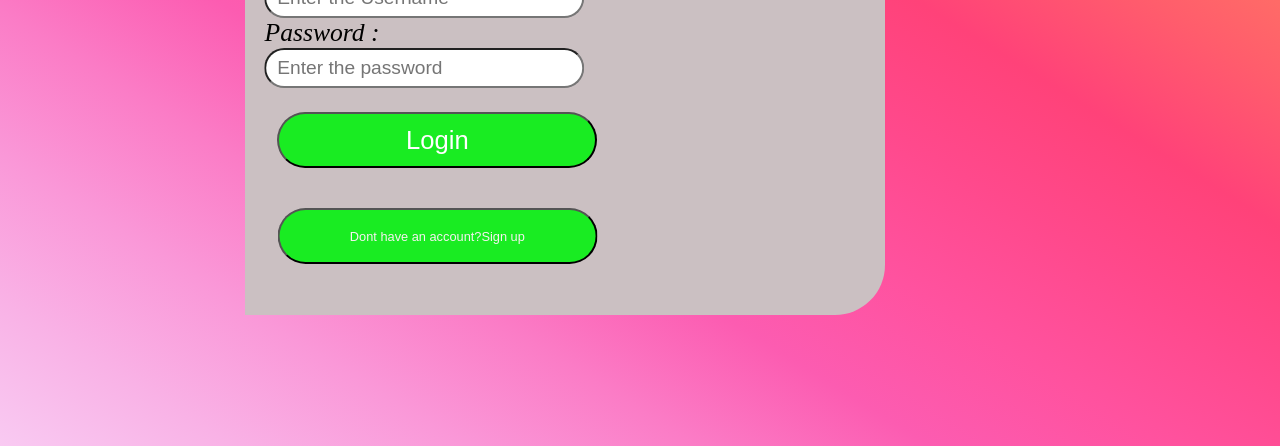
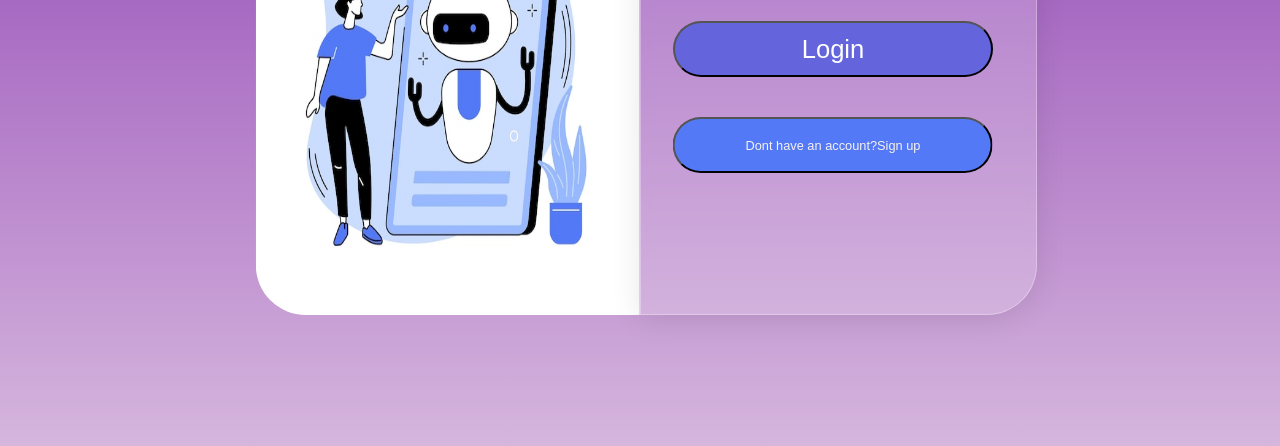
Before and after one commit to Jenin-Immanuel/here-i-am-frontend, a website built with Vite: page src/index.html in a window 1280 px wide. Shown: the part 354-800 px from the top of the page. Built offline with nearby package versions, Linux system fonts and the light colour scheme; files whose address does not match are found by name.

Commit message:
login image

```diff
--- a/src/index.html
+++ b/src/index.html
@@ -28,11 +28,11 @@
 </header>
     <div class="loginbox">
         <div class="loginimage">
-            <img src="cb1.png" alt="image of chatbot" id="landingimage">
+            <img src="chatbot-virtual-assistant-abstract-concept-vector-illustration_107173-25603.jpg" alt="image of chatbot" id="landingimage">
         </div>
         <div class="loginform">
             <div class="loginavatar">
-                <img src="avatar.png" alt="login avatar" id="avatar">
+                <!-- <img src="avatar.png" alt="login avatar" id="avatar"> -->
                 <h1>Login</h1>
             </div>
             <form method="post" action="#">
--- a/src/styles/style.css
+++ b/src/styles/style.css
@@ -5,10 +5,10 @@
     /* opacity: 10%;
     background-image: linear-gradient(to right bottom, #8d61f6, #cf52d4, #f150af, #ff5e8f, #ff7576, #ff8769, #fe9a60, #f7ad5c, #f3c058, #ead559, #dce962, #c7fd75);
     */
-    width: 80vw;
+    width: 64vw;
     height: 70vh;
-    margin-left: 10vw;
-    margin-right: 10vw;
+    margin-left: 18vw;
+    margin-right: 18vw;
     border-radius: 60px;
     margin-top: 10vh
 
@@ -23,7 +23,13 @@
     border-bottom-right-radius: 50px;
     margin: 1vh 1vw 1vh 1vw;
     translate: 0vw 2vh;
-    background-color: #cbc0c2;
+    background: rgba(255, 255, 255, 0.2);
+/* border-radius: 16px; */
+box-shadow: 0 4px 30px rgba(0, 0, 0, 0.1);
+backdrop-filter: blur(5px);
+-webkit-backdrop-filter: blur(5px);
+border: 1px solid rgba(255, 255, 255, 0.3);
+
     /* opacity: 10%; */
     /* background-image: linear-gradient(to right top, #307df1, #00aaff, #00ccef, #00e5b2, #8af670); */
     /* background-image: linear-gradient(to right bottom, #8d61f6, #cf52d4, #f150af, #ff5e8f, #ff7576, #ff8769, #fe9a60, #f7ad5c, #f3c058, #ead559, #dce962, #c7fd75); */
@@ -40,7 +46,7 @@
   position: relative;
   /* padding: 5px 30px 7px 10px; */
   height: 65vh;
-  width: 45vw;
+  width: 30vw;
   translate: 1vw 2vh;
   /* margin-right: 1vw; */
   margin-left: 1vw;
@@ -56,10 +62,14 @@ body{
   /* background-image: linear-gradient(to right top, #d16ba5, #d27eaf, #d291b9, #d2a2c2, #d3b3c9, #cbb0c4, #c3aebf, #bcabba, #a995aa, #96809b, #816b8d, #6c5880); */
   background-attachment: fixed;
   overflow: hidden;
+  /* background-size: 100% 100%; */
   /* background-image: linear-gradient(to right top, #feeafb, #f8cbec, #f3aada, #ee88c4, #e963ac, #e85ba6, #e7539f, #e64b99, #e964a6, #eb7bb2, #ed8fbe, #eea3c9); */
   /* background-image: linear-gradient(to right top, #feeafb, #eacde3, #d6b1cb, #c495b3, #b1799b, #b07899, #ae7897, #ad7795, #bc92a9, #caacbe, #d9c7d2, #e8e3e6); */
   /* background-image: linear-gradient(to right top, #feeafb, #fccdf0, #fcaee0, #fd8dcc, #fd67b5, #ff5aa2, #ff4e8e, #ff4279, #ff5d6c, #ff7663, #ff8d5f, #ffa361); */
-  background-image: linear-gradient(to right top, #f9caf2, #f9b2e6, #fa98d8, #fb7cc6, #fc5cb1, #ff529f, #ff498c, #ff4279, #ff5d6c, #ff7663, #ff8d5f, #ffa361);
+  /* background-image: linear-gradient(to right top, #f9caf2, #f9b2e6, #fa98d8, #fb7cc6, #fc5cb1, #ff529f, #ff498c, #ff4279, #ff5d6c, #ff7663, #ff8d5f, #ffa361); */
+  /* background: rgb(9,9,121); */
+  /*background: linear-gradient(120deg, rgba(9,9,121,1) 20%, rgba(0,212,255,1) 100%);*/
+  background-image: linear-gradient(to top, #d5b6dd, #c193d1, #ac71c5, #954fb9, #7b29ae);
 }
 
 h1{
@@ -85,7 +95,7 @@ label{
     height: 7vh;
     border-radius: 30px;
     color: white;
-    background-color: #19ec22;
+    background-color: rgb(100, 100, 220);
     /* font-size: 22px; */
     font-size: 2vw;
 }
@@ -108,7 +118,7 @@ width: 4vw;
     height: 7vh;
     border-radius: 30px;
     color: white;
-    background-color: #19ec22;
+    background-color: rgb(83,121,246);
     /* font-size: 22px; */
 }
 /* editted */
```
Also changed, not shown: src/signup.html (+1 -1 lines), src/styles/style1.css (+8 -2 lines), src/chatbot-virtual-assistant-abstract-concept-vector-illustration_107173-25603.jpg (added), 1 other file.
